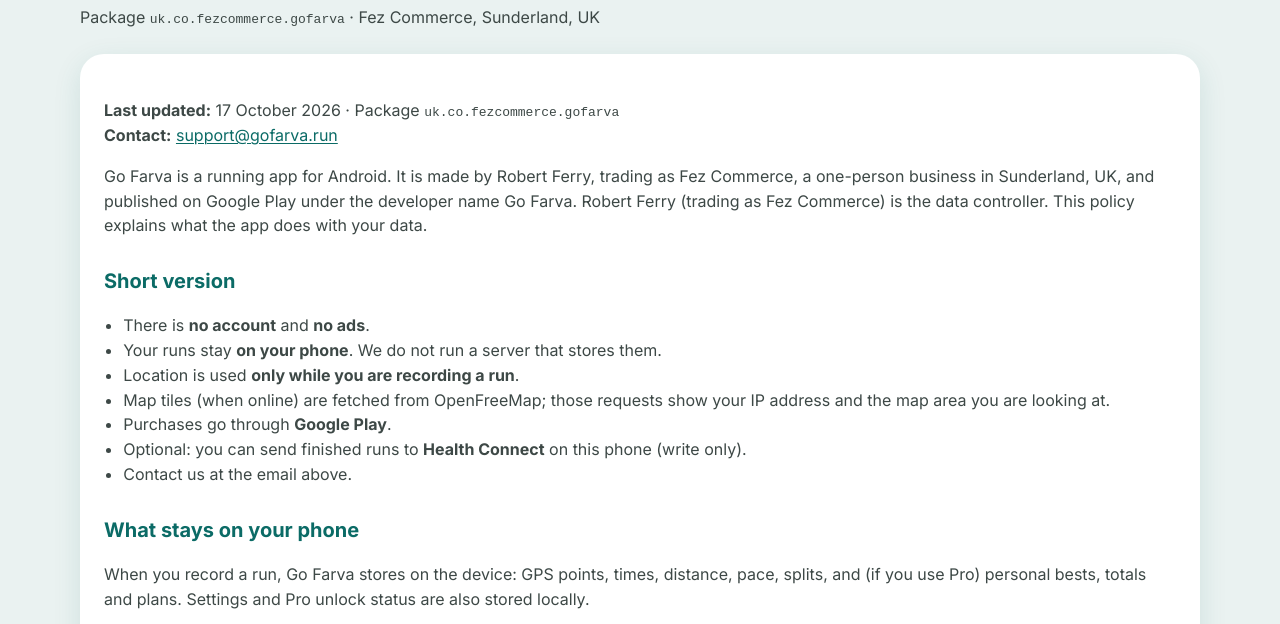
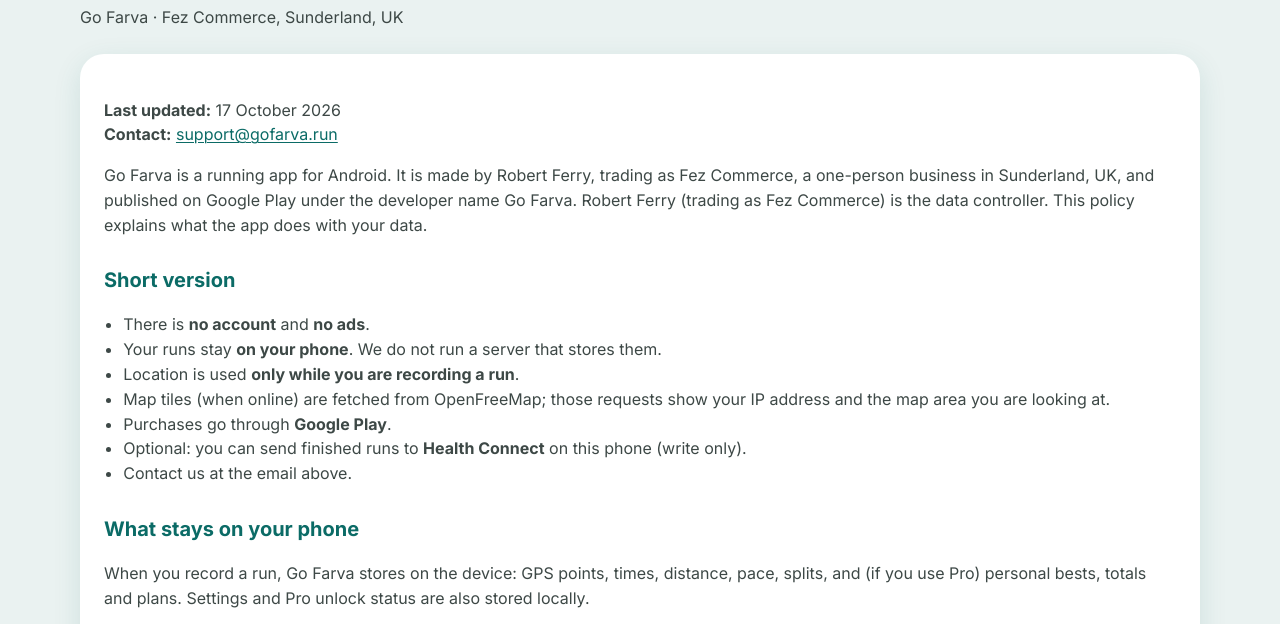
Before and after one commit to robairuk/gofarva-site, a plain HTML site: page privacy/index.html in a window 1280 px wide. Shown: the part 167-791 px from the top of the page. Drawn offline with Linux system fonts and the light colour scheme.

Commit message:
Remove package name from site

```diff
--- a/privacy/index.html
+++ b/privacy/index.html
@@ -33,12 +33,12 @@
   <main id="main">
     <div class="wrap page-hero">
       <h1>Privacy policy</h1>
-      <p>Package <code>uk.co.fezcommerce.gofarva</code> · Fez Commerce, Sunderland, UK</p>
+      <p>Go Farva · Fez Commerce, Sunderland, UK</p>
     </div>
     <div class="wrap">
       <article class="prose">
 
-        <p><strong>Last updated:</strong> 17 October 2026 · Package <code>uk.co.fezcommerce.gofarva</code><br>
+        <p><strong>Last updated:</strong> 17 October 2026<br>
         <strong>Contact:</strong> <a href="mailto:support@gofarva.run">support@gofarva.run</a></p>
 
         <p>Go Farva is a running app for Android. It is made by Robert Ferry, trading as Fez Commerce, a one-person business in Sunderland, UK, and published on Google Play under the developer name Go Farva. Robert Ferry (trading as Fez Commerce) is the data controller. This policy explains what the app does with your data.</p>
```
Also changed, not shown: privacy/health-connect/index.html (+1 -1 lines), support/index.html (+1 -1 lines).
